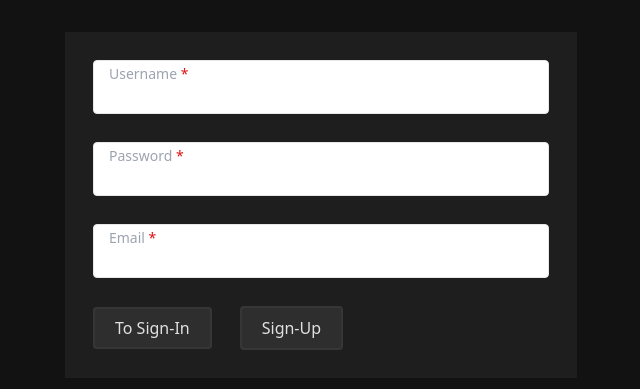
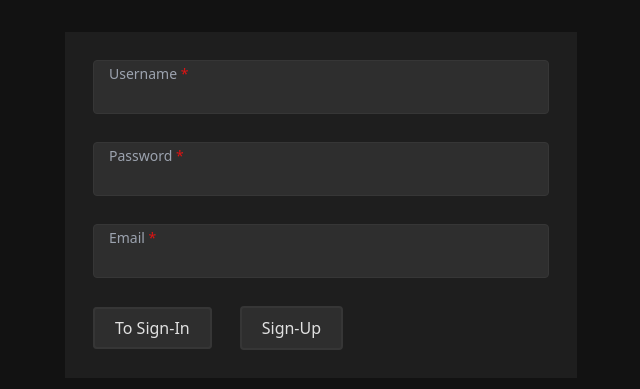
Before and after one commit to TTyKaH/todo-list, a Vue app in the folder web/: page /auth/sign-up in a window 1280 px wide. Shown: the part 195-584 px from the top of the page, without its empty margins (319-959 px from the left). Built offline with nearby package versions, Linux system fonts and the light colour scheme.

Commit message:
complete theme toggler and theme variables

```diff
--- a/web/src/App.vue
+++ b/web/src/App.vue
@@ -1,5 +1,5 @@
 <template>
-  <div class="view" :class="{ 'dark-theme': isDarkTheme }">
+  <div class="view" :class="themeClass">
     <RouterView />
     <Loader v-if="isLoading" />
     <Notifications />
@@ -7,14 +7,31 @@
 </template>
 
 <script setup lang="ts">
-import { ref } from "vue";
+import { ref, computed, toRefs, watch } from "vue";
+import { useToggleLoader } from "@/composable/useToggleLoader.js";
+import { useThemeStore } from "@/stores/theme";
+import Notifications from "@/components/UI/notifications/NotificationList.vue";
 import Loader from "@/components/UI/Loader.vue";
-import Notifications from "@/components/UI/notifications/NotificationList.vue";
-import { useToggleLoader } from "@/composable/useToggleLoader.js";
 
+const { isDarkThemeFromStore } = toRefs(useThemeStore());
 const { isLoading } = useToggleLoader();
 
-const isDarkTheme = ref(true);
+const getThemeClass = () => {
+  return isDarkThemeFromStore.value ? "dark-theme" : "light-theme";
+};
+
+const themeClass = ref(getThemeClass());
+
+watch(
+  () => isDarkThemeFromStore,
+  () => (themeClass.value = getThemeClass()),
+  { deep: true }
+);
 </script>
 
-<style scoped></style>
+<style scoped lang="scss">
+.view {
+  background: var(--bg-first-layer);
+  color: var(--text-main);
+}
+</style>
--- a/web/src/assets/styles/app/forms.scss
+++ b/web/src/assets/styles/app/forms.scss
@@ -13,11 +13,14 @@
   }
 
   .field {
-    @apply pt-5 pb-2 px-4 w-full border rounded min-w-full;
+    @apply pt-5 pb-2 px-4 w-full rounded min-w-full;
+
+    background-color: var(--btn-bg-primary);
+    border: 1px solid var(--border);
 
     &:focus {
       @apply outline-none;
-      box-shadow: 0 0 3px 2px #eeeeee;
+      box-shadow: 0 0 3px 2px var(--shadow-field);
 
       &.error {
         box-shadow: 0 0 3px 2px rgb(248, 113, 113);
@@ -62,6 +65,20 @@
   }
 }
 
+select {
+  background-color: var(--btn-bg-primary);
+  border: 1px solid var(--border);
+
+  &:focus {
+    @apply outline-none;
+    box-shadow: 0 0 3px 2px var(--shadow-field);
+
+    &.error {
+      box-shadow: 0 0 3px 2px rgb(248, 113, 113);
+    }
+  }
+}
+
 // auth forms
 
 .auth {
--- a/web/src/assets/styles/app/global.scss
+++ b/web/src/assets/styles/app/global.scss
@@ -1,5 +1,5 @@
-html {
-  color: var(--text-main);
+* {
+  // transition: var(--transition);
 }
 
 html,
@@ -8,10 +8,6 @@ body,
 .view,
 .view-main {
   height: 100%;
-}
-
-body {
-  background: var(--bg-first-layer);
 }
 
 .vue-feather {
@@ -41,6 +37,6 @@ body {
 
   &::-webkit-scrollbar-thumb {
     -webkit-box-shadow: inset 0 0 6px #0000004d;
-    background-color: var(--bg-modal);
+    background-color: #bebebe;
   }
 }
--- a/web/src/assets/styles/app/theme.scss
+++ b/web/src/assets/styles/app/theme.scss
@@ -10,38 +10,45 @@
   // --draft-btn-hover: #f1f1f1;
   // --transition: all 0.3s linear;
 
+  --transition: all 0.3s linear;
+
+  .light-theme {
     // V2
-  // --bg-first-layer: #f0f0f0;
-  // --bg-second-layer: #fbfbfb;
+    --bg-first-layer: #f0f0f0;
+    --bg-second-layer: #fbfbfb;
 
-  // --border: #eaeaea; //
-  // --shadow: #606060; //
+    --border: #eaeaea;
+    --shadow: #606060;
+    --shadow-field: #606060;
 
-  // --bg-modal: #00000066;
-  // --bg-modal-content: #fbfbfb;
+    --bg-modal: #00000066;
+    --bg-modal-content: #fbfbfb;
 
-  // --danger: #dd1313;
-  // --success: #00cc00;
+    --danger: #dd1313;
+    --success: #00cc00;
 
-  // --text-main: #0e0e0e;
-  // --text-white: #f0f0f0;
+    --text-main: #0e0e0e;
+    --text-white: #f0f0f0;
 
-  // --btn-bg-primary: #ffffff;
-  // --btn-bg-primary-hover: #f1f1f1;
-  // --btn-bg-hover: #e4e4e4;
-  // --btn-bg-active: #bcbcbc;
+    --btn-bg-primary: #ffffff;
+    --btn-bg-primary-hover: #f1f1f1;
+    --btn-bg-hover: #e4e4e4;
+    --btn-bg-active: #bcbcbc;
 
-  // --green: #00cc00;
-  // --yellow: #ffd300;
-  // --red: #ff4040;
+    --green: #00cc00;
+    --yellow: #ffd300;
+    --red: #ff4040;
+  }
 
   // ===============
 
+  .dark-theme {
     --bg-first-layer: #121212;
     --bg-second-layer: #1e1e1e;
 
     --border: #363636;
     --shadow: #000;
+    --shadow-field: #151515;
 
     --bg-modal: #00000066;
     --bg-modal-content: #1e1e1e;
@@ -60,11 +67,5 @@
     --green: #00ad00;
     --yellow: #c3a200;
     --red: #df2020;
-  --transition: all 0.3s linear;
-
-  .light-theme {
-  }
-
-  .dark-theme {
   }
 }
--- a/web/src/components/Interface/Header/BurgerMenu.vue
+++ b/web/src/components/Interface/Header/BurgerMenu.vue
@@ -3,7 +3,7 @@
     <div class="burger-menu__actions">
       <VueFeather type="log-out" @click="handleLogout" />
       <div>
-        <VueFeather type="sun" />
+        <VueFeather type="sun" @click="toggleTheme" />
         <VueFeather type="x" @click="emit('close')" />
       </div>
     </div>
@@ -13,6 +13,7 @@
 
 <script setup lang="ts">
 import { useAuthStore } from "@/stores/auth";
+import { useThemeStore } from "@/stores/theme";
 import { useNotify } from "@/composable/useNotify.ts";
 import Sidebar from "@/components/Interface/Sidebar/Sidebar.vue";
 
@@ -21,6 +22,7 @@ const emit = defineEmits<{
 }>();
 
 const { logout } = useAuthStore();
+const { isDarkThemeFromStore, toggleTheme } = useThemeStore();
 const { showNotify } = useNotify();
 
 const handleLogout = () => {
--- a/web/src/components/Interface/Header/Header.vue
+++ b/web/src/components/Interface/Header/Header.vue
@@ -6,7 +6,7 @@
     </div>
     <div class="header__menu">
       <template v-if="!isMobile">
-        <VueFeather type="sun" />
+        <VueFeather type="sun" @click="toggleTheme" />
         <VueFeather type="log-out" @click="handleLogout" />
       </template>
       <VueFeather v-if="isMobile" type="menu" @click="toggleMenu" />
@@ -20,12 +20,14 @@
 <script setup lang="ts">
 import { ref, watch } from "vue";
 import { useAuthStore } from "@/stores/auth";
+import { useThemeStore } from "@/stores/theme";
 import { useNotify } from "@/composable/useNotify.ts";
 import { useWindowChecker } from "@/composable/useWindowChecker.ts";
 import { useOnResize } from "@/composable/useOnResize.ts";
 import BurgerMenu from "@/components/Interface/Header/BurgerMenu.vue";
 
 const { logout } = useAuthStore();
+const { isDarkThemeFromStore, toggleTheme } = useThemeStore();
 const { showNotify } = useNotify();
 const { isMobile } = useWindowChecker();
 
@@ -54,7 +56,7 @@ watch(
 .header {
   @apply flex justify-between items-center py-4 px-2 md:px-4 lg:px-7;
   background-color: var(--bg-second-layer);
-  border-bottom: 1px solid #e7e7e7;
+  border-bottom: 1px solid var(--border);
 
   &__logo {
     @apply flex gap-2 items-center font-semibold;
--- a/web/src/components/UI/TooltipWrapper.vue
+++ b/web/src/components/UI/TooltipWrapper.vue
@@ -1,17 +1,14 @@
 <template>
-  <div
-    class="tooltip"
-    @mouseenter="show"
-    @mouseleave="hide"
-    ref="tooltipWrap"
-  >
+  <div class="tooltip" @mouseenter="show" @mouseleave="hide" ref="tooltipWrap">
     <transition>
       <div
         class="tooltip__message"
         v-show="isShowTooltip"
         ref="tooltipElement"
         :style="tooltipStylePosition"
-      >{{ tooltip }}</div>
+      >
+        {{ tooltip }}
+      </div>
     </transition>
     <slot>Tooltip content</slot>
   </div>
@@ -20,18 +17,18 @@
 <script setup lang="ts">
 import { ref, onMounted } from "vue";
 import type { Ref } from "vue";
-import { useOnResize } from "@/composable/useOnResize"
+import { useOnResize } from "@/composable/useOnResize";
 
 const props = defineProps<{
   tooltip: string;
 }>();
 
-const tooltipWrap: Ref<HTMLElement | undefined> = ref()
-const tooltipElement: Ref<HTMLElement | undefined> = ref()
+const tooltipWrap: Ref<HTMLElement | undefined> = ref();
+const tooltipElement: Ref<HTMLElement | undefined> = ref();
 const tooltipStylePosition = ref({
-  top: '',
-  left: ''
-})
+  top: "",
+  left: "",
+});
 
 const isShowTooltip: Ref<boolean> = ref(false);
 
@@ -44,18 +41,20 @@ const hide = () => {
 };
 
 const calcPosition = () => {
-  const wrapperPosition = tooltipWrap.value?.getBoundingClientRect()
+  const wrapperPosition = tooltipWrap.value?.getBoundingClientRect();
 
   if (wrapperPosition) {
-    tooltipStylePosition.value.top = `${wrapperPosition?.top + wrapperPosition?.height + 10}px`
+    tooltipStylePosition.value.top = `${
+      wrapperPosition?.top + wrapperPosition?.height + 10
+    }px`;
   }
-}
+};
 
-useOnResize(calcPosition)
+useOnResize(calcPosition);
 
 onMounted(() => {
-  calcPosition()
-})
+  calcPosition();
+});
 </script>
 
 <style lang="scss" scoped>
@@ -63,10 +62,10 @@ onMounted(() => {
   @apply grid align-middle z-10;
 
   &__message {
-    @apply fixed border rounded-md py-1 px-3 whitespace-nowrap z-50;
+    @apply fixed rounded-md py-1 px-3 whitespace-nowrap z-50;
 
-    // top: calc(100% + 10px);
     background: var(--bg-second-layer);
+    border: 1px solid var(--border);
   }
 }
 </style>
--- a/web/src/components/UI/form/CustomInput.vue
+++ b/web/src/components/UI/form/CustomInput.vue
@@ -1,17 +1,8 @@
 <template>
-  <div
-    class="custom-field input"
-    :class="{ 'simple': isSimple }"
-  >
-    <div
-      class="label"
-      v-if="!isSimple"
-    >
+  <div class="custom-field input" :class="{ simple: isSimple }">
+    <div class="label" v-if="!isSimple">
       {{ props.label }}
-      <span
-        v-if="required"
-        class="required"
-      >*</span>
+      <span v-if="required" class="required">*</span>
     </div>
 
     <input
@@ -27,10 +18,7 @@
     </div>
     <div class="bottom-text">
       <slot name="tip"></slot>
-      <div
-        v-if="Object.keys(error).length"
-        class="error-text"
-      >{{ error }}</div>
+      <div v-if="Object.keys(error).length" class="error-text">{{ error }}</div>
     </div>
   </div>
 </template>
--- a/web/src/stores/auth.ts
+++ b/web/src/stores/auth.ts
@@ -18,7 +18,6 @@ const authState: AuthState = user
 
 export const useAuthStore = defineStore("auth", {
   state: () => authState,
-  getters: {},
   actions: {
     login(user: User) {
       return authService.signin(user).then(
--- /dev/null
+++ b/web/src/stores/theme.ts
@@ -0,0 +1,27 @@
+import { defineStore } from "pinia";
+import { computed } from "vue";
+
+const checkTheme = () => {
+  return JSON.parse(localStorage.getItem("isDarkTheme") || "false");
+};
+
+const initialState = {
+  isDarkTheme: checkTheme(),
+};
+
+export const useThemeStore = defineStore("theme", {
+  state: () => initialState,
+  getters: {
+    isDarkThemeFromStore: (state) => {
+      return computed(() => state.isDarkTheme);
+      return state.isDarkTheme;
+    },
+  },
+  actions: {
+    toggleTheme() {
+      console.log("click");
+      this.isDarkTheme = !this.isDarkTheme;
+      localStorage.setItem("isDarkTheme", this.isDarkTheme);
+    },
+  },
+});
--- a/web/src/views/Main.vue
+++ b/web/src/views/Main.vue
@@ -32,6 +32,7 @@ import Sidebar from "@/components/Interface/Sidebar/Sidebar.vue";
   .router {
     @apply p-5 px-2 md:px-4 lg:p-7 lg:px-7;
     grid-area: router;
+    background: var(--bg-first-layer);
   }
 
   @media (max-width: 767px) {
```
Lines whose indentation alone changed are shown as unchanged.
